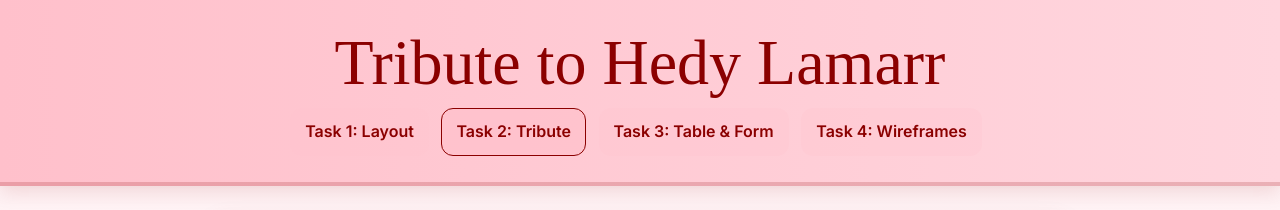
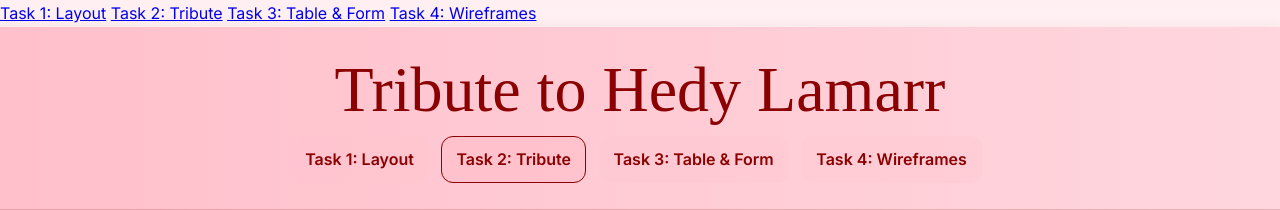
Before and after one commit to satoyakiii/task1-assign2-, a plain HTML site: page exercise2(index).html in a window 1280 px wide. Shown: the top 210 px of the page. Drawn offline with Linux system fonts and the light colour scheme; a web font is replaced by a local one.

Commit message:
Update exercise2(index).html

```diff
--- a/exercise2(index).html
+++ b/exercise2(index).html
@@ -9,6 +9,12 @@
   <link rel="stylesheet" href="exercize2(styles).css" />
 </head>
 <body>
+  <div class="navbar">
+  <a href="index.html">Task 1: Layout</a>
+  <a href="task2.html">Task 2: Tribute</a>
+  <a href="task3.html">Task 3: Table & Form</a>
+  <a href="wireframes.html">Task 4: Wireframes</a>
+  </div>
   <!-- Header + NAVBAR -->
   <div class="site-header">
     <h1>Tribute to Hedy Lamarr</h1>
```
